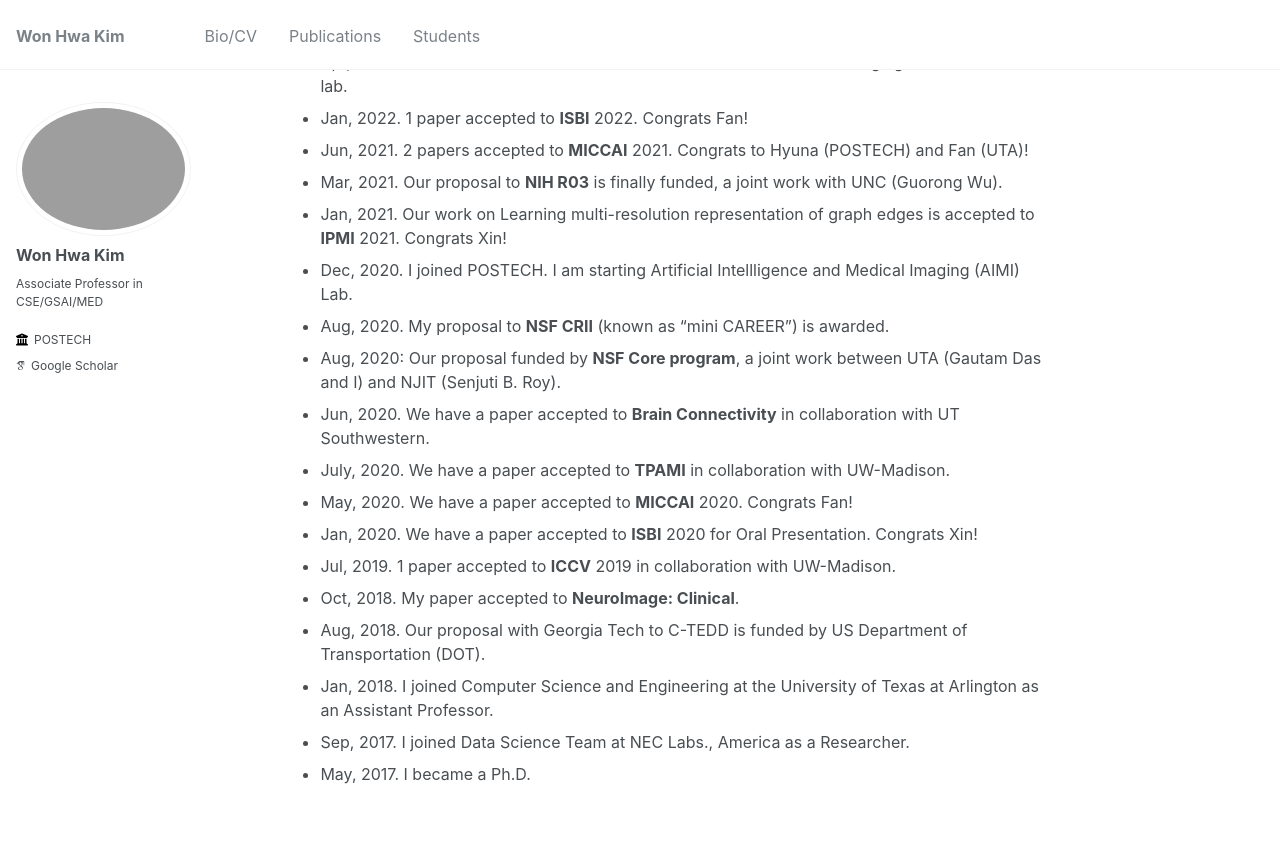
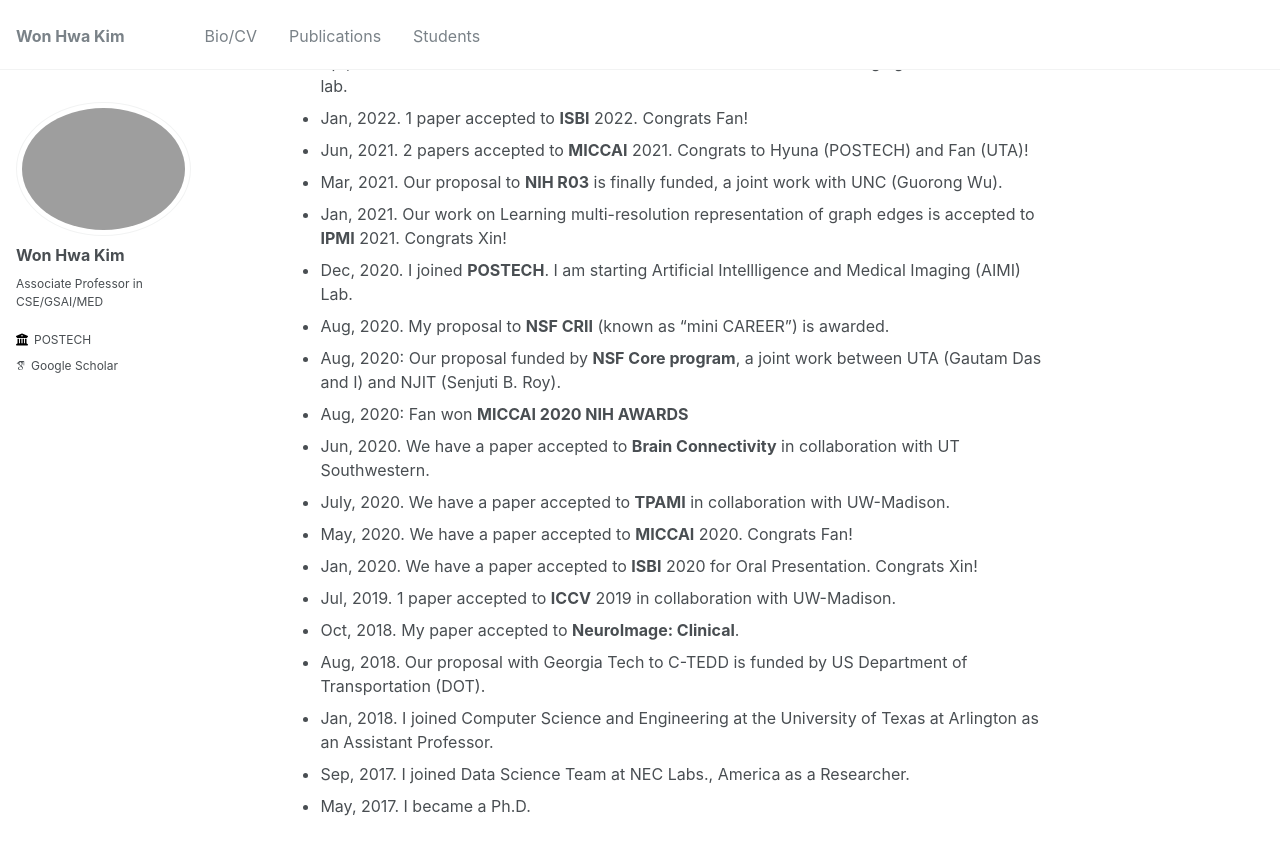
Before and after one commit to wwplato/wwplato.github.io, a Jekyll site: the page built from _pages/about.md, in a window 1280 px wide and 900 px high, scrolled down 2604 px. Shown: the top 855 px of the window. Built offline with Jekyll 4.4.1, drawn with Linux system fonts in a browser that asks for light colours; some web fonts are replaced.

Commit message:
Update about.md

```diff
--- a/_pages/about.md
+++ b/_pages/about.md
@@ -76,9 +76,10 @@ Recent News
 * Jun, 2021. 2 papers accepted to **MICCAI** 2021. Congrats to Hyuna (POSTECH) and Fan (UTA)!
 * Mar, 2021. Our proposal to **NIH R03** is finally funded, a joint work with UNC (Guorong Wu).
 * Jan, 2021. Our work on Learning multi-resolution representation of graph edges is accepted to **IPMI** 2021. Congrats Xin!
-* Dec, 2020. I joined POSTECH. I am starting Artificial Intellligence and Medical Imaging (AIMI) Lab.
+* Dec, 2020. I joined **POSTECH**. I am starting Artificial Intellligence and Medical Imaging (AIMI) Lab.
 * Aug, 2020. My proposal to **NSF CRII** (known as “mini CAREER”) is awarded.
 * Aug, 2020: Our proposal funded by **NSF Core program**, a joint work between UTA (Gautam Das and I) and NJIT (Senjuti B. Roy).
+* Aug, 2020: Fan won **MICCAI 2020 NIH AWARDS**
 * Jun, 2020. We have a paper accepted to **Brain Connectivity** in collaboration with UT Southwestern.
 * July, 2020. We have a paper accepted to **TPAMI** in collaboration with UW-Madison.
 * May, 2020. We have a paper accepted to **MICCAI** 2020. Congrats Fan!
```
